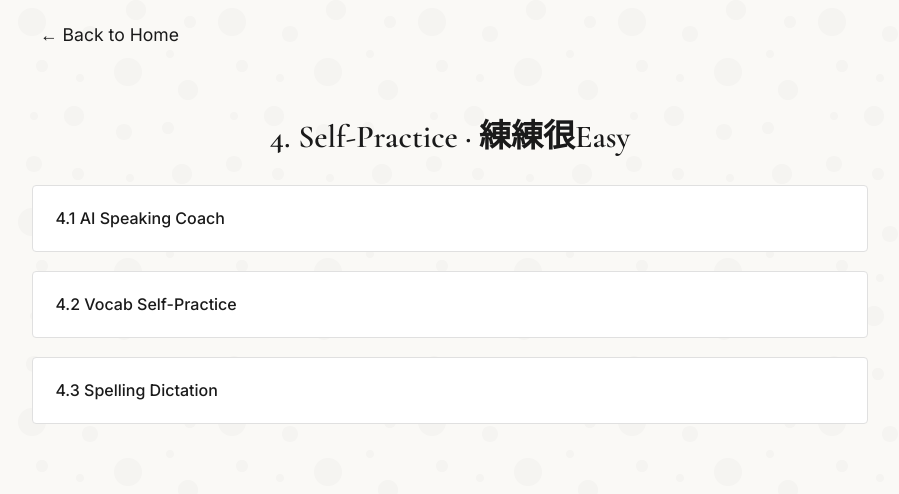
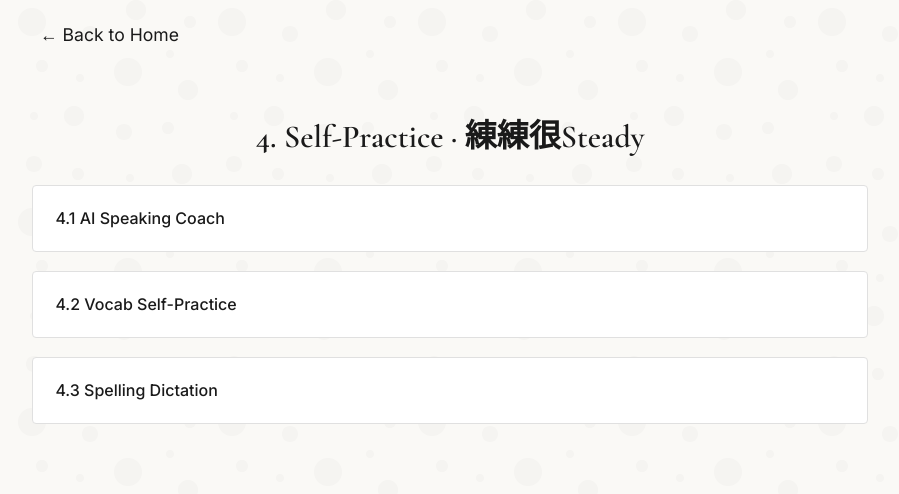
Before and after one commit to DuCJ-creator/shirley-secret-tools, a plain HTML site: page self-practice/index.html in a window 1280 px wide. Shown: the whole page, without its empty margins (190-1089 px from the left). Drawn offline with nearby package versions, Linux system fonts and the light colour scheme.

Commit message:
Update index.html

```diff
--- a/self-practice/index.html
+++ b/self-practice/index.html
@@ -29,7 +29,7 @@
 </head>
 <body>
   <header><a href="../" class="back">← Back to Home</a></header>
-  <h1 class="title">4. Self-Practice · 練練很Easy</h1>
+  <h1 class="title">4. Self-Practice · 練練很Steady</h1>
   <div class="tools">
     <div class="item"><a href="https://ducj-creator.github.io/Shirley-AI-Sentence-Practice/">4.1 AI Speaking Coach</a></div>
     <div class="item"><a href="https://ducj-creator.github.io/iVocab-Self-Practice/">4.2 Vocab Self-Practice</a></div>
```
